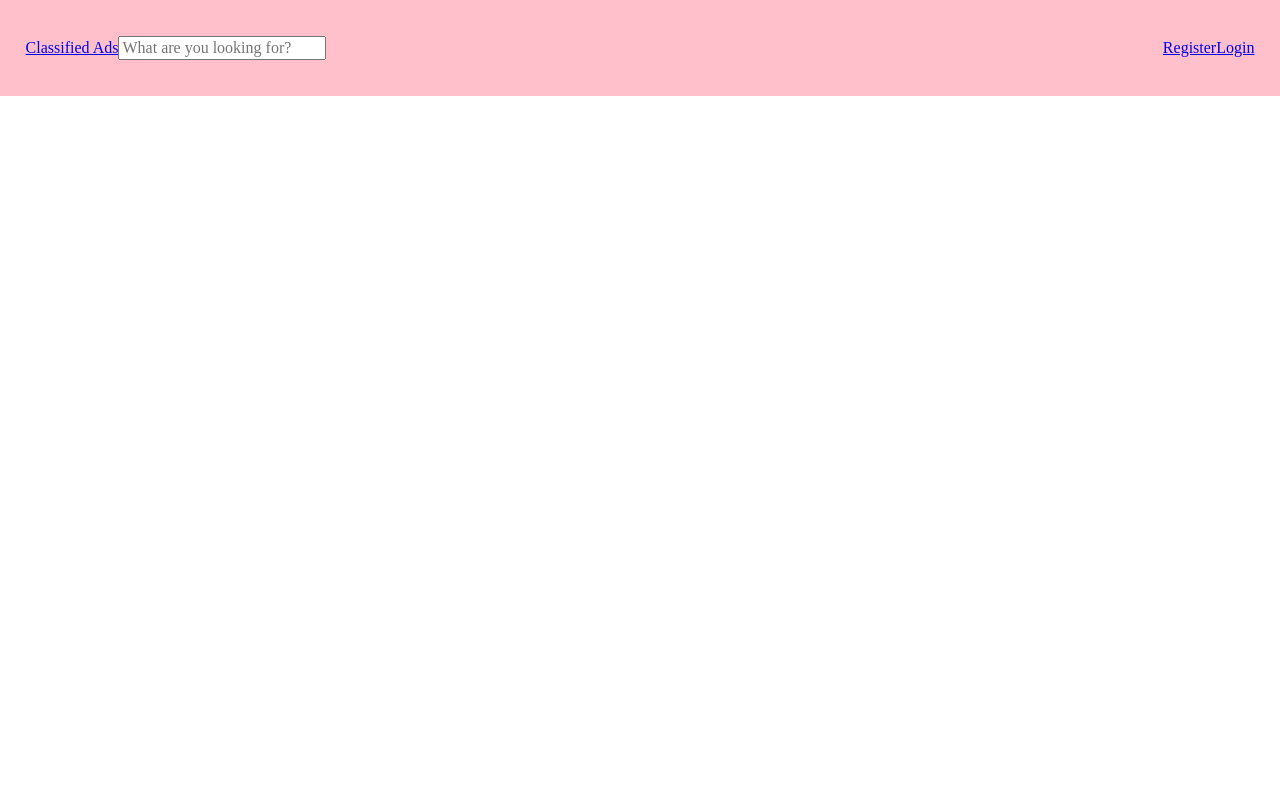
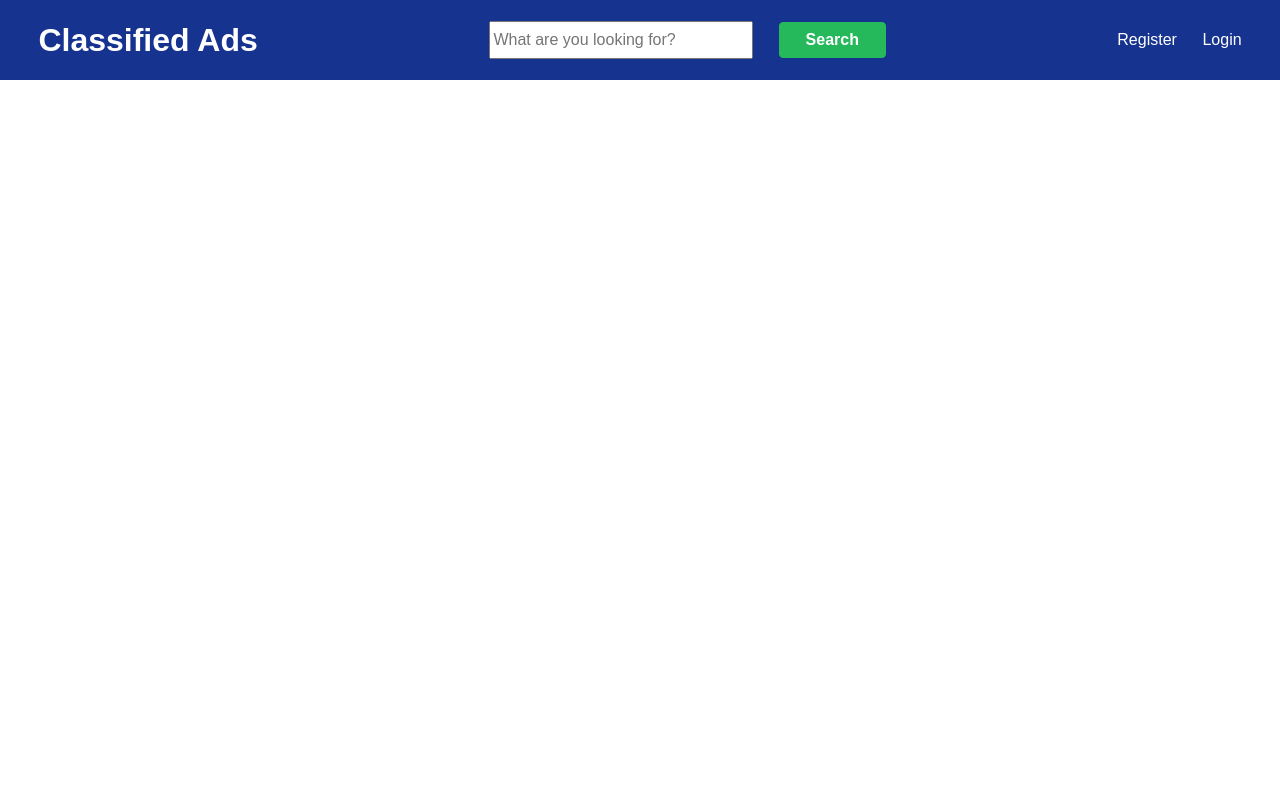
Before and after one commit to aiupjulian/classified-ads, a PHP site: page /resources/layout/header.php in a window 1280 px wide. Shown: the top 799 px of the page. Before the commit the page ends 96 px from the top, so only its background shows below. Run offline with PHP 8.4, Linux system fonts and the light colour scheme.

Commit message:
Style header and footer and add variables

```diff
--- a/public/css/variables.css
+++ /dev/null
@@ -1,3 +0,0 @@
-:root {
-  --main-bg-color: pink;
-}
--- /dev/null
+++ b/resources/layout/css/base.css
@@ -0,0 +1,21 @@
+html {
+    height: 100%;
+}
+
+body {
+    position: relative;
+    font-family: sans-serif;
+    min-height: 100%;
+    margin-top: calc(var(--header-height, 10vh) + 2vh);
+    padding-bottom: calc(var(--footer-height, 7vh) + 2vh);
+}
+
+.button {
+    background-color: var(--secondary-color);
+    border: 1px solid var(--secondary-color);
+    font-weight: bold;
+    color: #FFF;
+    border-radius: 4px;
+    padding: 1vh 2vw;
+    cursor: pointer;
+}
--- /dev/null
+++ b/resources/layout/css/footer.css
@@ -0,0 +1,12 @@
+.footer {
+    position: absolute;
+    bottom: 0;
+    right: 0;
+    left: 0;
+    background-color: var(--primary-color);
+    display: flex;
+    justify-content: center;
+    align-items: center;
+    height: var(--footer-height, 7vh);
+    color: #FFF;
+}
--- /dev/null
+++ b/resources/layout/css/header.css
@@ -0,0 +1,31 @@
+.header {
+  position: fixed;
+  top: 0;
+  left: 0;
+  right: 0;
+  background-color: var(--primary-color);
+  display: flex;
+  justify-content: space-between;
+  height: var(--header-height, 10vh);
+  color: #000;
+}
+
+.header > .header-section {
+  padding: 0 2vw;
+  display: flex;
+  align-items: center;
+}
+
+.header-section > * {
+  margin: 0 1vw;
+}
+
+.header-section > input {
+  height: 4vh;
+  width: 20vw;
+}
+
+a {
+  color: #FFF;
+  text-decoration: none;
+}
--- /dev/null
+++ b/resources/layout/css/variables.css
@@ -0,0 +1,6 @@
+:root {
+  --primary-color: #16338F;
+  --secondary-color: #25B95B;
+  --header-height: 10vh;
+  --footer-height: 7vh;
+}
--- a/resources/layout/footer.php
+++ b/resources/layout/footer.php
@@ -1,6 +1,5 @@
-<style><?php include 'footer.css'; ?></style>
 <div class="footer">
-    Footer content...
+    &#9400;2018 Classified Ads
 </div>
 </body>
 </html>
--- a/resources/layout/header.css
+++ /dev/null
@@ -1,12 +0,0 @@
-.header {
-    background-color: var(--main-bg-color);
-    display: flex;
-    justify-content: space-between;
-    height: 12vh;
-}
-
-.header > .options {
-    padding: 0 2vw;
-    display: flex;
-    align-items: center;
-}
--- a/resources/layout/header.php
+++ b/resources/layout/header.php
@@ -2,18 +2,27 @@
 <html lang="en">
 <head>
     <meta http-equiv="Content-Type" content="text/html; charset=utf-8">
+    <meta name="viewport" content="width=device-width, initial-scale=1, shrink-to-fit=no">
     <title>Simple Site</title>
     <link href="css/variables.css" rel="stylesheet">
     <link href="https://cdn.jsdelivr.net/npm/normalize.css@8.0.0/normalize.css" rel="stylesheet">
-    <style><?php include 'header.css'; ?></style>
+    <style>
+        <?php include 'css/variables.css'; ?>
+        <?php include 'css/base.css'; ?>
+        <?php include 'css/header.css'; ?>
+        <?php include 'css/footer.css'; ?>
+    </style>
 </head>
 <body>
 <div class="header">
-    <div class="options">
-        <a href="index.php">Classified Ads</a>
+    <div class="header-section">
+        <a href="index.php"><h1>Classified Ads</h1></a>
+    </div>
+    <div class="header-section">
         <input placeholder="What are you looking for?"/>
+        <button class="button">Search</button>
     </div>
-    <div class="options">
+    <div class="header-section">
         <a href="register.php">Register</a>
         <a href="login.php">Login</a>
     </div>
--- a/resources/templates/home.php
+++ b/resources/templates/home.php
@@ -7,3 +7,6 @@
     */
     echo $setInIndexDotPhp;
 ?>
+<p>A</p><p>A</p><p>A</p><p>A</p><p>A</p><p>A</p><p>A</p><p>A</p><p>A</p><p>A</p><p>A</p>
+<p>A</p><p>A</p><p>A</p><p>A</p><p>A</p><p>A</p><p>A</p><p>A</p><p>A</p><p>A</p><p>A</p>
+<p>A</p><p>A</p><p>A</p><p>A</p><p>A</p><p>A</p><p>A</p><p>A</p><p>A</p><p>A</p><p>A</p><p>A</p>
```
